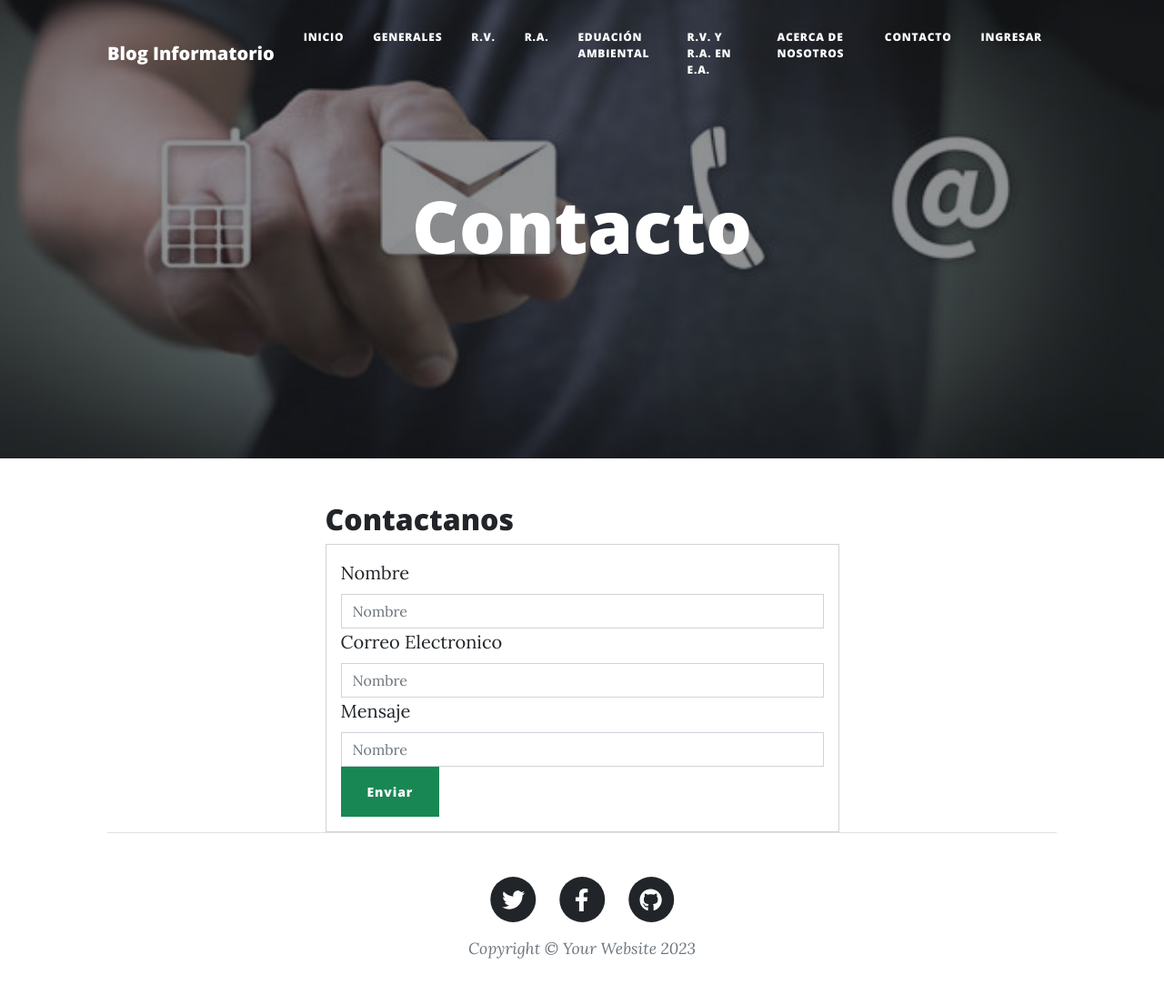
After one commit to NicoNunez4598/Blog_Informatorio_3, a Django app: template Blog_Online/GestionDeBlog/templates/contacto.html in a window 1280 px wide. The commit adds this page. Shown: the whole page at 91% size. Run offline with Django 3.2, Linux system fonts and the light colour scheme; the template is opened without the code that fills it, so the values that code supplies are empty; some libraries are stand-ins or nearby versions.

Commit message:
commit final

```diff
--- a/Blog_Online/Blog_Online/urls.py
+++ b/Blog_Online/Blog_Online/urls.py
@@ -35,6 +35,8 @@ urlpatterns = [
     path('educacionAmbiental/', views.educacionAmbiental, name='educacionAmbiental'),
     path('realidadVirtual/', views.realidadVirtual, name='realidadVirtual'),
     path('realidadAumentada/', views.realidadAumentada, name='realidadAumentada'),
+    path('acercade/', views.acercade, name='acercade'),
+    path('contacto/', views.contacto, name='contacto'),
     path('Usuarios/', views.usuarios, name="usuarios"),
     path('registrarusuario/', views.registrarusuario, name="registrarusuario"),
     path('Usuarios/edicionusuario/<username>', views.edicionusuario, name="edicionusuario"),
--- /dev/null
+++ b/Blog_Online/GestionDeBlog/templates/contacto.html
@@ -0,0 +1,51 @@
+{% extends 'index.html' %}
+
+{% load static %}
+
+{% block title %}
+    Contacto
+{% endblock title %}
+
+{% block imagen %} {% static 'assets/img/contacto.jpg' %} {% endblock imagen %}
+
+{% block titulo_principal %}
+    Contacto
+{% endblock titulo_principal %}
+
+{% block barra_busqueda %}{% endblock barra_busqueda %}
+
+{% block contenido %}
+    <div class="container">
+        <div class="register">
+            {% if messages %}
+                {% for message in messages %}
+                    <div class="alert">
+                        <button type="button" class="close" data-dismiss="alert">&times;</button>
+                        <strong>{{ message }}</strong>
+                    </div>
+                {% endfor %}
+            {% endif %}
+            <h2 class="title"> Contactanos </h2>
+            <div class="card">
+                <div class="card-body">
+                    <form action="" method="POST">{% csrf_token %}
+                        <div class="card-item">
+                            <label for="exampleFormControlInput1" class="form-label">Nombre</label>
+                            <input type="text" id="txtNombre" name="txtNombre" class="form-control" placeholder="Nombre">
+                        </div>
+                        <div class="card-item">
+                            <label for="exampleFormControlInput1" class="form-label">Correo Electronico</label>
+                            <input type="text" id="txtNombre" name="txtNombre" class="form-control" placeholder="Nombre">
+                        </div>
+                        <div class="card-item">
+                            <label for="exampleFormControlInput1" class="form-label">Mensaje</label>
+                            <input type="text" id="txtNombre" name="txtNombre" class="form-control" placeholder="Nombre">
+                        </div>
+                        <div class="card-item">
+                            <button type="submit" class="btn btn-success btn-block text-white"> Enviar </button>
+                        </div>
+                    </form>
+                </div>
+            </div>
+        </div>
+{% endblock contenido %}
--- a/Blog_Online/GestionDeBlog/templates/index.html
+++ b/Blog_Online/GestionDeBlog/templates/index.html
@@ -33,6 +33,8 @@
                         <li class="nav-item"><a class="nav-link px-lg-3 py-3 py-lg-4" href={% url 'realidadAumentada' %}>R.A.</a></li>
                         <li class="nav-item"><a class="nav-link px-lg-3 py-3 py-lg-4" href={% url 'educacionAmbiental' %}>Eduación Ambiental</a></li>
                         <li class="nav-item"><a class="nav-link px-lg-3 py-3 py-lg-4" href={% url 'rvyraenea' %}>R.V. y R.A. en E.A.</a></li>
+                        <li class="nav-item"><a class="nav-link px-lg-3 py-3 py-lg-4" href={% url 'acercade' %}>Acerca de Nosotros</a></li>
+                        <li class="nav-item"><a class="nav-link px-lg-3 py-3 py-lg-4" href={% url 'contacto' %}>Contacto</a></li>
                         {% if request.user.is_superuser or request.user.categoria == 'Colaborador' %}
                             <div class="dropdown">
                                 <button class="btn btn-secondary dropdown-toggle" type="button" id="dropdownMenuButton1" data-bs-toggle="dropdown" aria-expanded="false">
--- a/Blog_Online/GestionDeBlog/views.py
+++ b/Blog_Online/GestionDeBlog/views.py
@@ -33,6 +33,12 @@ def home(request):
     page = request.GET.get('page')
     post = paginator.get_page(page)
     return render(request, 'index.html', {'post':post})
+
+def acercade(request):
+    return render(request, 'acercade.html')
+
+def contacto(request):
+    return render(request, 'contacto.html')
 
 def generales(request):
     queryset = request.GET.get("buscar")
```
Also changed, not shown: Blog_Online/GestionDeBlog/templates/acercade.html (added, +41 -0 lines), Blog_Online/GestionDeBlog/static/assets/img/acercade.jpg (added), Blog_Online/GestionDeBlog/static/assets/img/contacto.jpg (added), Blog_Online/db.sqlite3.
